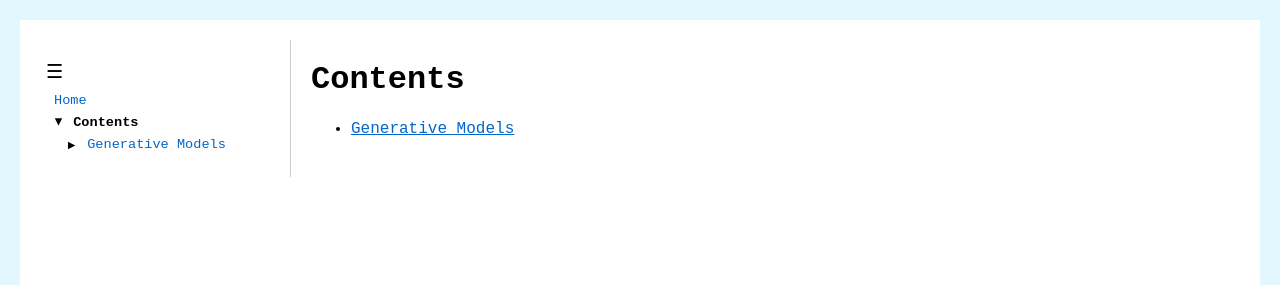
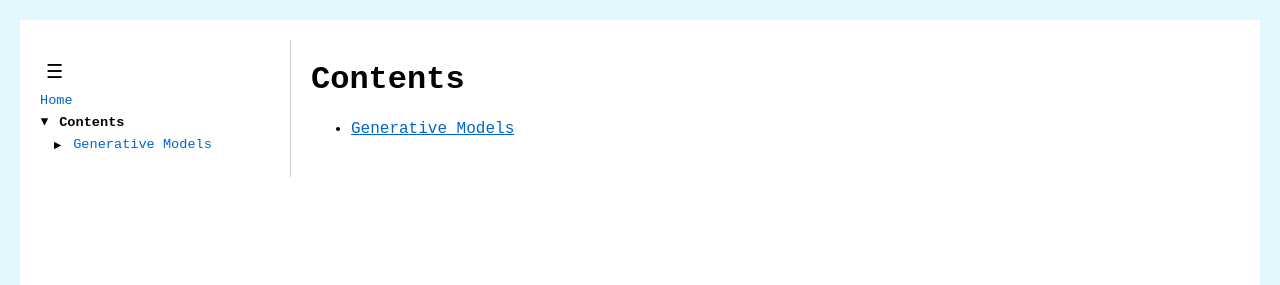
Before and after one commit to scer80/scer80.github.io, a Jekyll site: the page built from contents/index.md, in a window 1280 px wide. Shown: the top 285 px of the page. Built offline with Jekyll 4.4.1, drawn with Linux system fonts in a browser that asks for light colours; our own code applies the rules of GitHub Pages for plain Markdown files.

Commit message:
collapsable navigation sidepane fix 2

```diff
--- a/_layouts/contents.html
+++ b/_layouts/contents.html
@@ -26,7 +26,7 @@
 <body class="paper-style">
     <div class="sidebar-layout">
         <nav class="sidebar" id="sidebar">
-            <button class="sidebar-collapse-btn" id="sidebarBtn" title="Toggle sidebar">&#9776;</button>
+            <button type="button" class="sidebar-collapse-btn" id="sidebarBtn" title="Toggle sidebar">&#9776;</button>
             <div class="sidebar-content">
                 {% include sidebar.html items=site.data.contents_nav %}
             </div>
--- a/assets/css/style.scss
+++ b/assets/css/style.scss
@@ -120,7 +120,7 @@ body.paper-style a:hover {
   margin: 0;
 }
 
-.sidebar > ul {
+.sidebar-content > ul {
   padding-left: 0;
 }
 
```
